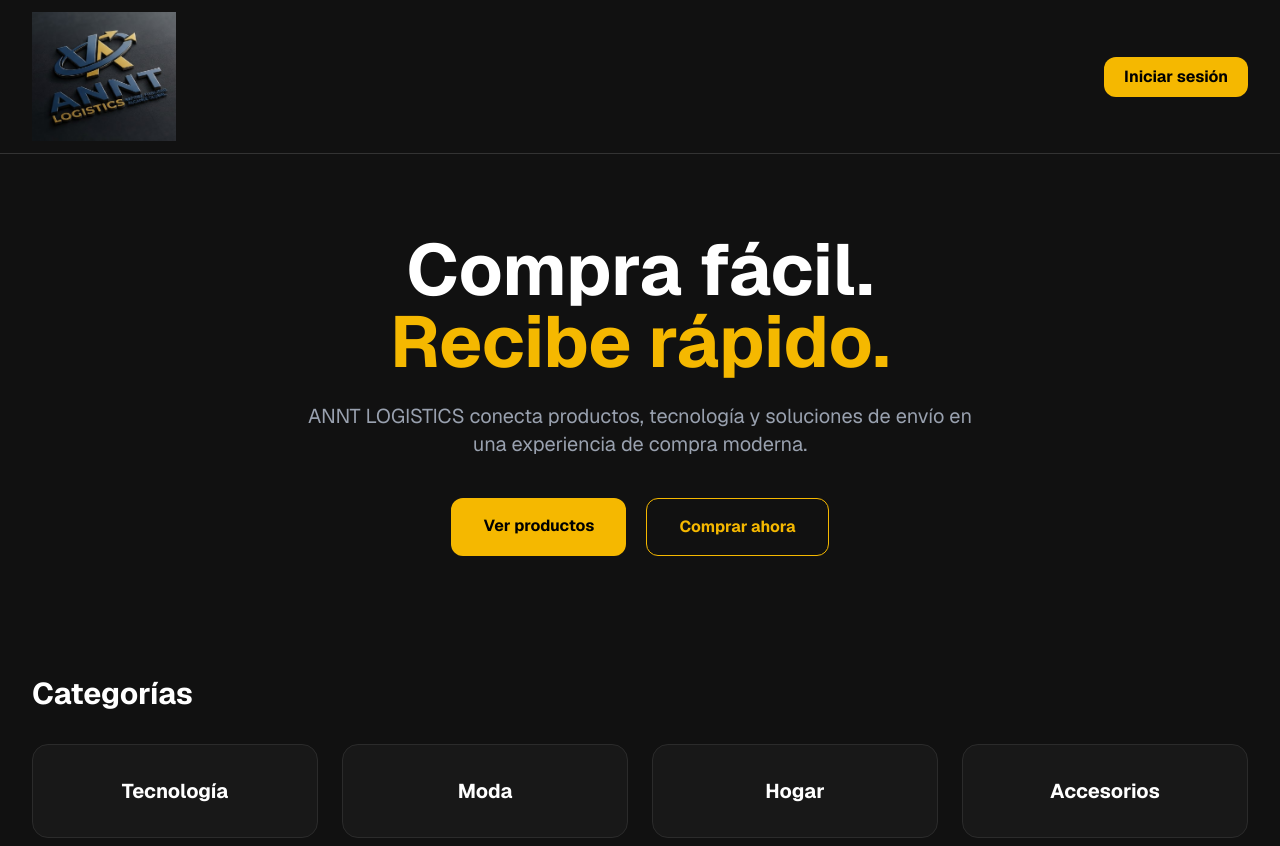
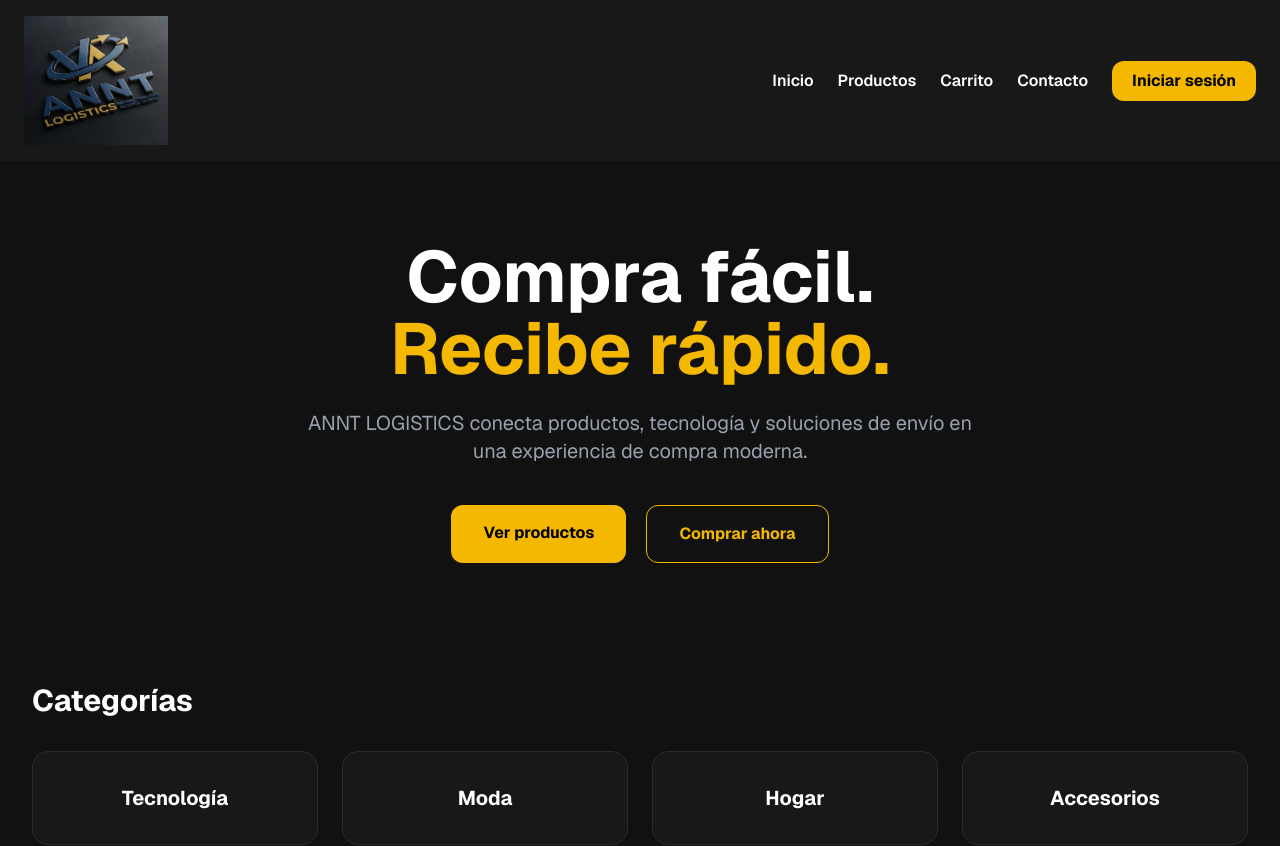
Before and after one commit to aquinojhonatan000-glitch/annt-logistics, a Next.js app: page / in a window 1280 px wide. Shown: the top 846 px of the page. Built offline with nearby package versions, Linux system fonts and the light colour scheme; no server answers; the database is empty.

Commit message:
arreglo navbar y logo

```diff
--- a/src/components/Navbar.tsx
+++ b/src/components/Navbar.tsx
@@ -5,18 +5,23 @@ import Image from "next/image";
 import { useUser } from "@/context/UserContext";
 import { useRouter } from "next/navigation";
 
-export default function Navbar() {
-  const { usuario, cerrarSesion } = useUser();
+export default function Navbar(){
+
+  const {
+    usuario,
+    cerrarSesion
+  } = useUser();
+
   const router = useRouter();
 
-  const salir = () => {
+  const salir = ()=>{
     cerrarSesion();
     router.push("/login");
   };
 
   return (
-    <nav className="bg-[#111] border-b border-[#333] px-4 md:px-8 py-3">
-      <div className="flex items-center justify-between gap-4">
+
+    <nav className="flex items-center justify-between px-6 py-4 bg-[#181818] shadow">
 
       {/* LOGO */}
       <Link href="/" className="flex items-center">
@@ -30,44 +35,89 @@ export default function Navbar() {
         />
       </Link>
 
-        {/* USUARIO */}
-        <div className="flex items-center gap-3 flex-wrap justify-end">
-          {usuario ? (
+
+      {/* MENÚ */}
+      <div className="flex items-center gap-6 text-white font-semibold">
+
+        <Link
+          href="/"
+          className="hover:text-[#f5b800] transition"
+        >
+          Inicio
+        </Link>
+
+
+        <Link
+          href="/productos"
+          className="hover:text-[#f5b800] transition"
+        >
+          Productos
+        </Link>
+
+
+        <Link
+          href="/carrito"
+          className="hover:text-[#f5b800] transition"
+        >
+          Carrito
+        </Link>
+
+
+        <Link
+          href="/contacto"
+          className="hover:text-[#f5b800] transition"
+        >
+          Contacto
+        </Link>
+
+
+        {
+          usuario ? (
             <>
+
               <Link
                 href="/perfil"
-                className="bg-[#181818] px-4 py-2 rounded-xl"
+                className="bg-white text-black px-4 py-2 rounded-xl hover:bg-gray-200 transition"
               >
                 👤 {usuario.nombre}
               </Link>
 
-              {usuario.rol === "admin" && (
+
+              {
+                usuario.rol === "admin" && (
                   <Link
                     href="/admin"
                     className="text-[#f5b800] font-bold"
                   >
                     ⚙️ Admin
                   </Link>
-              )}
+                )
+              }
+
 
               <button
                 onClick={salir}
-                className="bg-red-500 px-4 py-2 rounded-xl font-bold text-white"
+                className="bg-red-500 text-white px-4 py-2 rounded-xl font-bold hover:bg-red-600 transition"
               >
                 Cerrar sesión
               </button>
+
             </>
           ) : (
+
             <Link
               href="/login"
-              className="bg-[#f5b800] text-black px-5 py-2 rounded-xl font-bold"
+              className="bg-[#f5b800] text-black px-5 py-2 rounded-xl font-bold hover:bg-yellow-400 transition"
             >
               Iniciar sesión
             </Link>
-          )}
+
+          )
+        }
+
       </div>
 
-      </div>
     </nav>
+
   );
 }
```
Also changed, not shown: public/productos/logo.png (deleted). Lines whose indentation alone changed are shown as unchanged.
